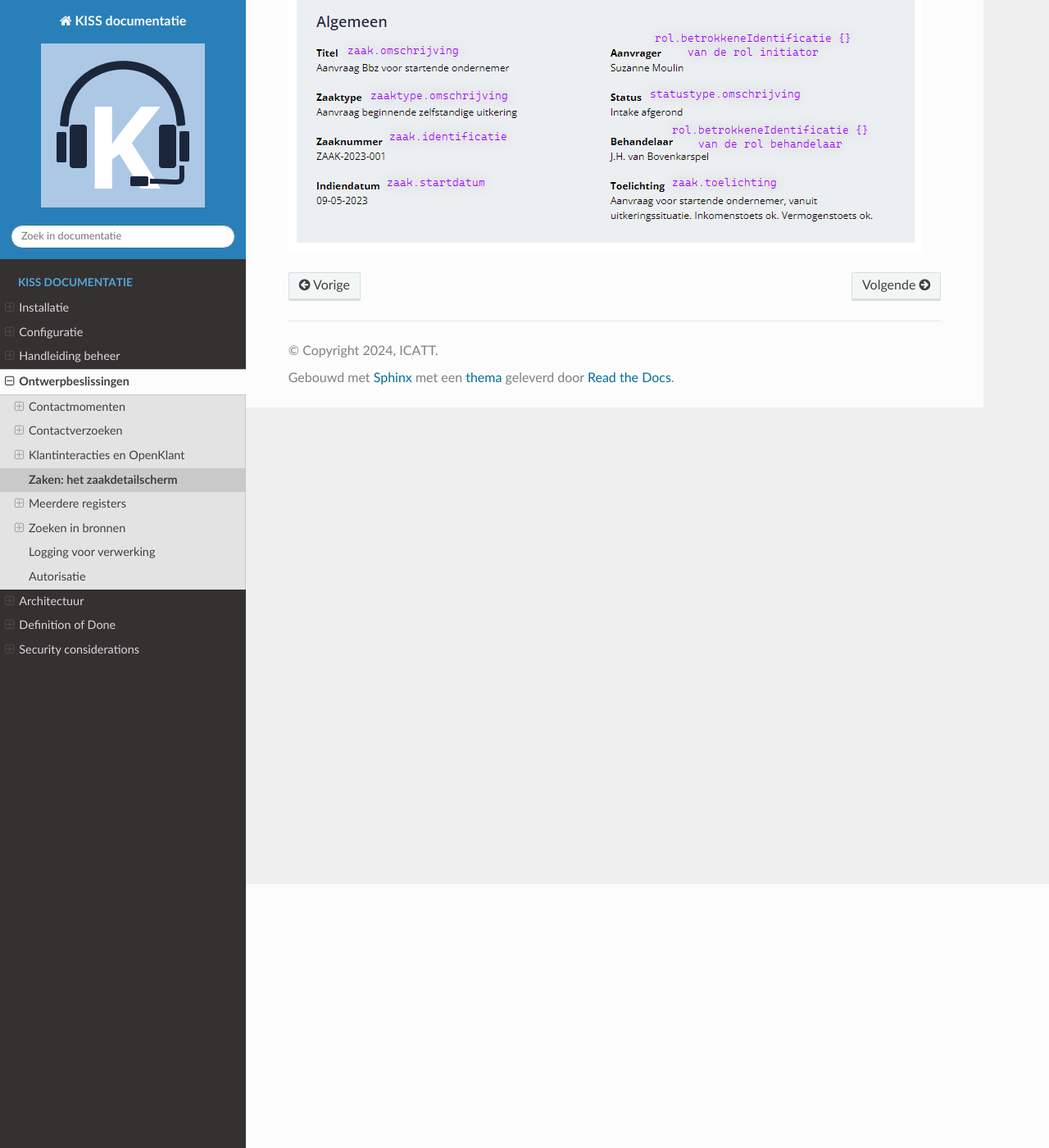
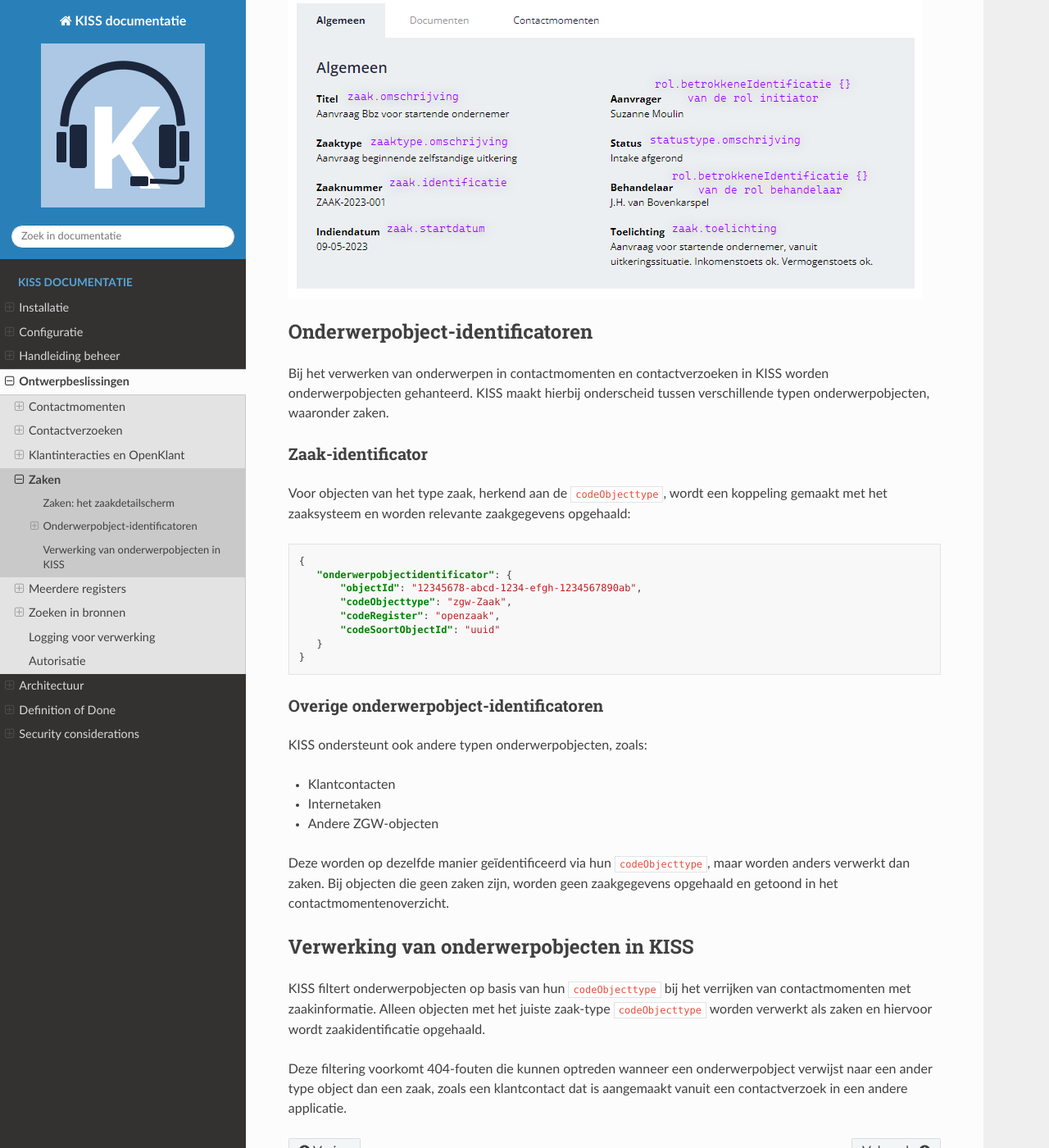
Before and after one commit to Klantinteractie-Servicesysteem/.github, a Sphinx documentation site: the page built from docs/decision-record/zaken.md, in a window 1280 px wide and 1400 px high, scrolled down 322 px. Shown: the whole window at 82% size. Built offline with Sphinx 7.4.7 and the Read the Docs theme 3.1.0, drawn with Linux system fonts in a browser that asks for light colours; some of the changed text lies outside the part shown.

Commit message:
pc-1049 bevindingen
documenteren objectidentificator zaak

````diff
--- a/docs/decision-record/zaken.md
+++ b/docs/decision-record/zaken.md
@@ -1,5 +1,41 @@
+# Zaken
 
-# Zaken: het zaakdetailscherm
-In onderstaande afbeelding is gedocumenteerd welke gegevens uit de verschillen ZGW-objecten worden gebruikt in het Zaak-detailscherm.
+## Zaken: het zaakdetailscherm
+
+In onderstaande afbeelding is gedocumenteerd welke gegevens uit de verschillende ZGW-objecten worden gebruikt in het Zaak-detailscherm.
 
 ![image](https://raw.githubusercontent.com/Klantinteractie-Servicesysteem/.github/refs/heads/main/docs/images/MappingZaakDetail.png)
+
+## Onderwerpobject-identificatoren
+
+Bij het verwerken van onderwerpen in contactmomenten en contactverzoeken in KISS worden onderwerpobjecten gehanteerd. KISS maakt hierbij onderscheid tussen verschillende typen onderwerpobjecten, waaronder zaken.
+
+### Zaak-identificator
+
+Voor objecten van het type zaak, herkend aan de `codeObjecttype`, wordt een koppeling gemaakt met het zaaksysteem en worden relevante zaakgegevens opgehaald:
+
+```json
+{
+   "onderwerpobjectidentificator": {
+       "objectId": "12345678-abcd-1234-efgh-1234567890ab",
+       "codeObjecttype": "zgw-Zaak",
+       "codeRegister": "openzaak",
+       "codeSoortObjectId": "uuid"
+   }
+}
+```
+
+### Overige onderwerpobject-identificatoren
+
+KISS ondersteunt ook andere typen onderwerpobjecten, zoals:
+* Klantcontacten
+* Internetaken
+* Andere ZGW-objecten
+
+Deze worden op dezelfde manier geïdentificeerd via hun `codeObjecttype`, maar worden anders verwerkt dan zaken. Bij objecten die geen zaken zijn, worden geen zaakgegevens opgehaald en getoond in het contactmomentenoverzicht.
+
+## Verwerking van onderwerpobjecten in KISS
+
+KISS filtert onderwerpobjecten op basis van hun `codeObjecttype` bij het verrijken van contactmomenten met zaakinformatie. Alleen objecten met het juiste zaak-type `codeObjecttype` worden verwerkt als zaken en hiervoor wordt zaakidentificatie opgehaald.
+
+Deze filtering voorkomt 404-fouten die kunnen optreden wanneer een onderwerpobject verwijst naar een ander type object dan een zaak, zoals een klantcontact dat is aangemaakt vanuit een contactverzoek in een andere applicatie.
````
